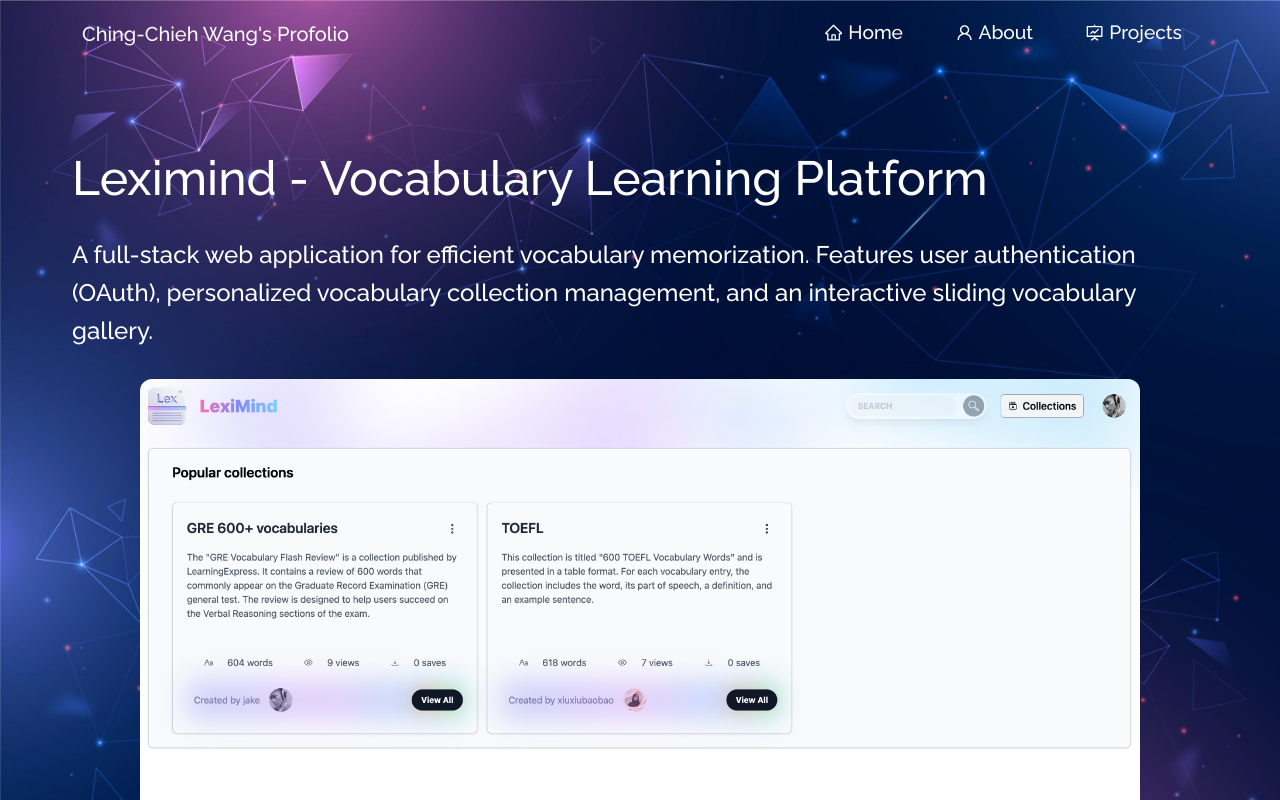
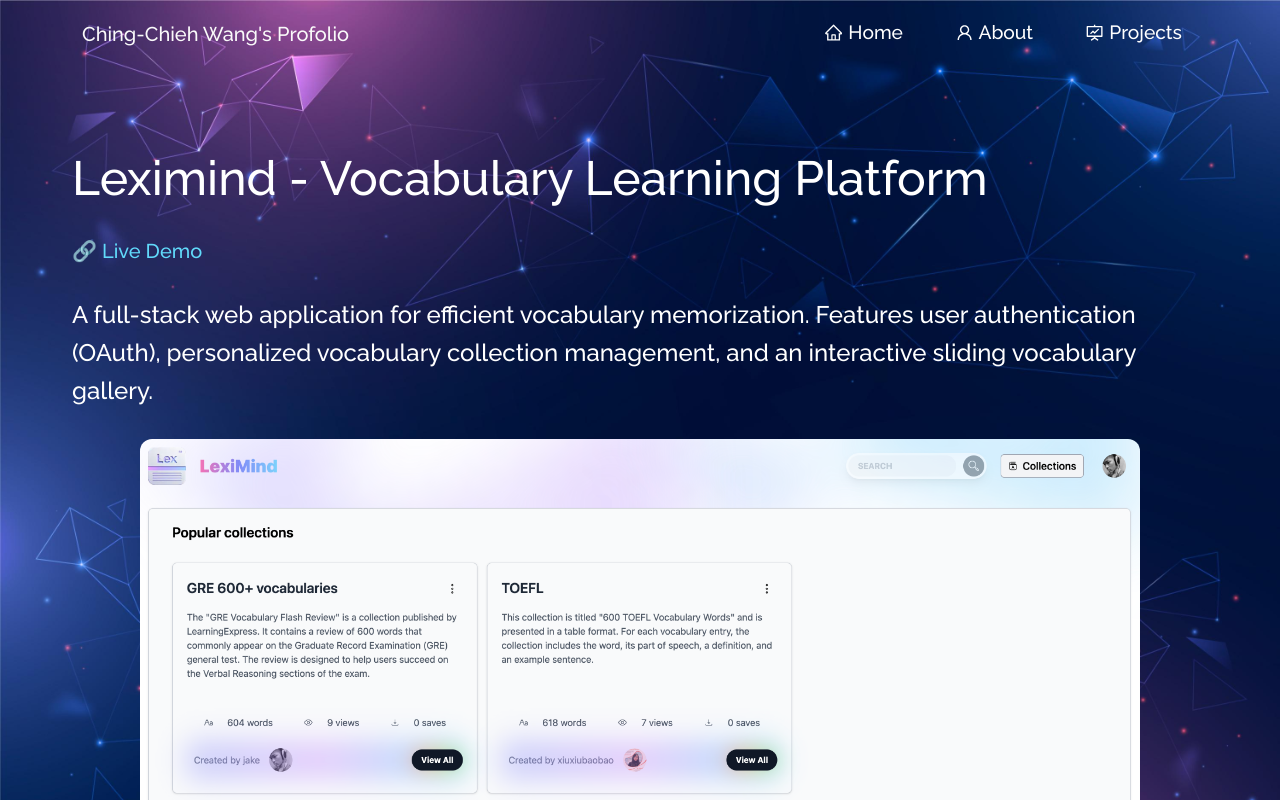
Before and after one commit to Ching-Chieh-Wang/portfolio, a React (Create React App) app: page /project/leximind in a window 1280 px wide. Shown: the top 800 px of the page. Built offline with nearby package versions, Linux system fonts and the light colour scheme.

Commit message:
feat: add live demo link to Leximind detail page

```diff
--- a/src/components/Projects/detail/leximind/LeximindDetail.js
+++ b/src/components/Projects/detail/leximind/LeximindDetail.js
@@ -1,5 +1,3 @@
-// src/components/Projects/LeximindDetail.js
-
 import { Container, Row, Col } from "react-bootstrap";
 import leximind1 from "./leximind 1.png"
 import leximind2 from "./leximind 2.png"
@@ -14,6 +12,7 @@ function LeximindDetail() {
       <Container fluid style={{ paddingLeft: "60px", paddingRight: "60px" }}>
         <div style={{ display: "flex", flexDirection: "column", gap: "20px" }}>
           <h1 style={{ fontSize: "3rem" }}>Leximind - Vocabulary Learning Platform</h1>
+          <a href="https://leximind-aj2c.onrender.com" style={{ fontSize: "1.25rem", color: "#61dafb", textDecoration: "none", display: "block", marginBottom: "10px" }}>🔗 Live Demo</a>
           <h4 style={{ fontSize: "1.5rem", lineHeight: "1.6" }}>
             A full-stack web application for efficient vocabulary memorization.
             Features user authentication (OAuth), personalized vocabulary
```
